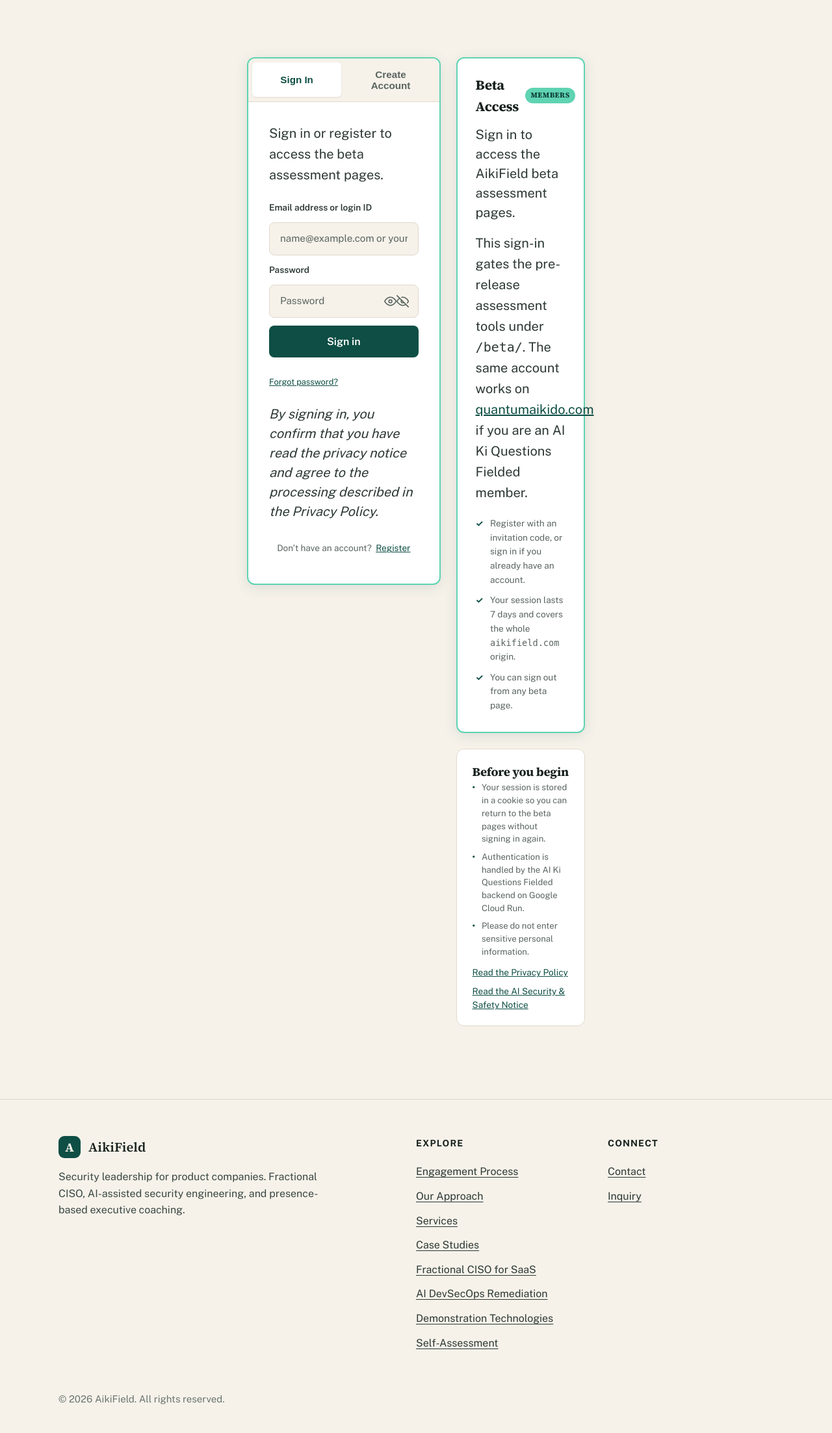
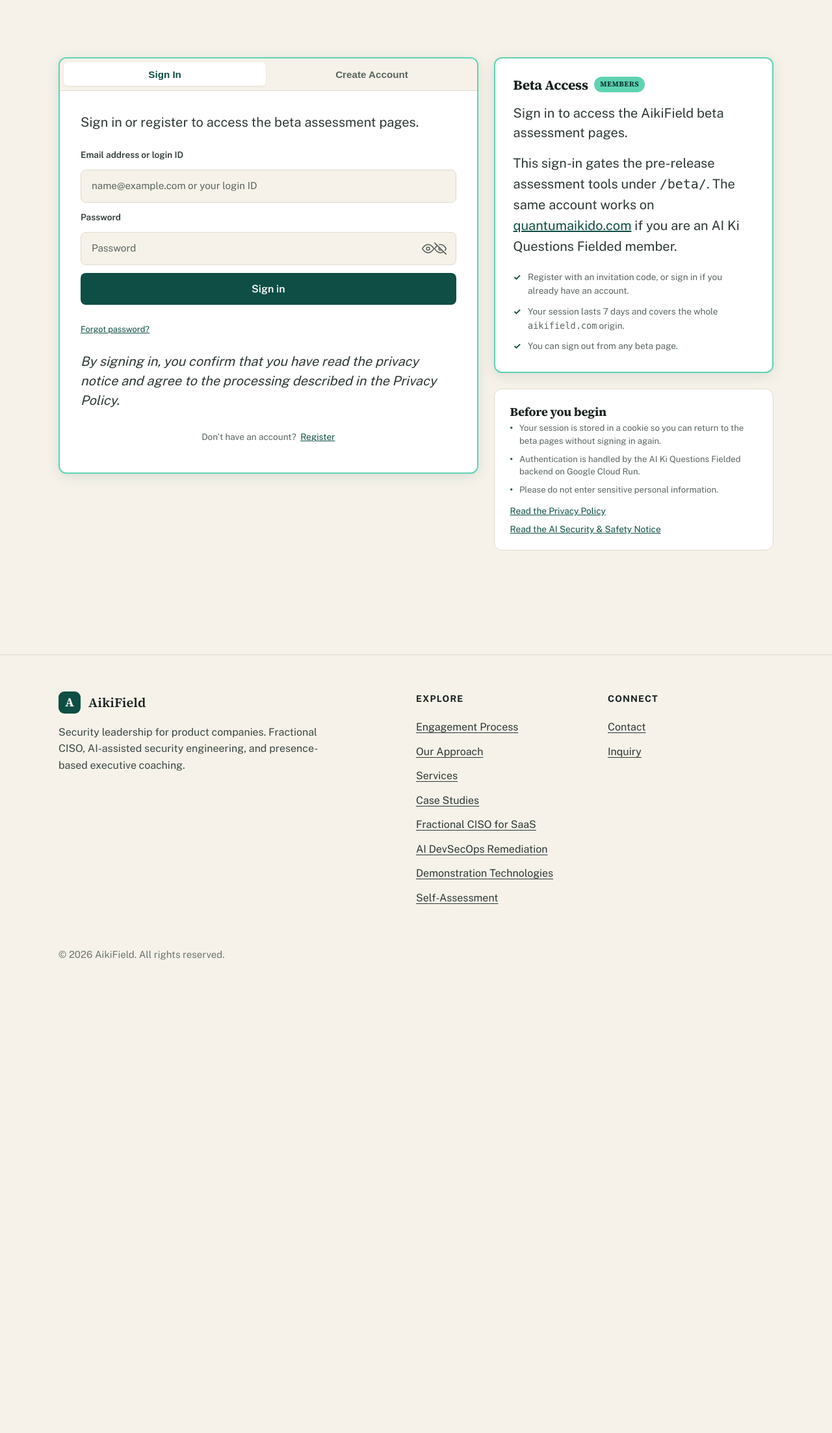
Before and after one commit to biofool/AikiField.com, a PHP site: the page made by login.php in a window 1280 px wide. Shown: the part 85-2290 px from the top of the page at 65% size. After the commit the page ends 1562 px from the top, so only its background shows below. Run offline with PHP 8.4, Linux system fonts and the light colour scheme; the visitor is signed in with stand-in values (Sample User, id 1).

Commit message:
fix: drop the 520px cap on the login layout
The inline max-width:520px on the .af-intro wrapper dates from when login
was a single centred card (2026-08-09). Issue #21 later made
.coach-login-layout a 1.5fr/1fr grid, so the forms column was squeezed to
298px with ~190px inputs while the header ran the full width.

Removing the cap lets the layout fill .af-container: it now measures
1100px at x=386, exactly the header's content box (1180px less the 2x40px
padding), with a 646px auth panel and a 430px caveats column.

Co-Authored-By: Claude Opus 5 <noreply@anthropic.com>
Claude-Session: https://claude.ai/code/session_01RebXLoGEUtefvHMHxfeBLy

```diff
--- a/login.php
+++ b/login.php
@@ -292,7 +292,9 @@ $coachLoginUrl = $_SERVER['SCRIPT_NAME'] ?? '/login.php';
 
   <section class="af-section af-section--lg">
     <div class="af-container">
-      <div class="af-intro" style="max-width:520px;margin:0 auto;">
+      <!-- No width cap here: .coach-login-layout is a two-column grid, so it
+           fills .af-container and lines up with the header and footer. -->
+      <div class="af-intro">
 
       <!-- Two-column layout: left = sign in/register, right = caveats.
            On mobile, caveats appear first as a collapsible <details> section. -->
```
